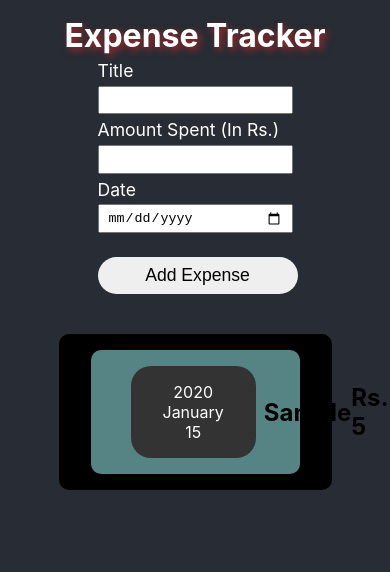
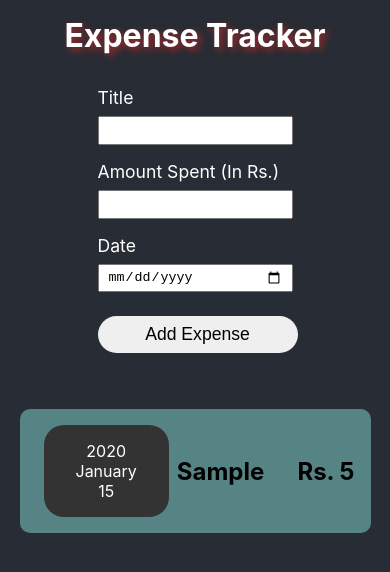
Before and after one commit to Nikhil2408/expense-tracker, a React (Create React App) app: page / in a window 390 px wide. Both pictures are taken after typing "Sample", "5", "2020-01-15" into the empty fields and a click on the button "Add Expense". Shown: the top 572 px of the page. Built offline with nearby package versions, Linux system fonts and the light colour scheme.

Commit message:
improved Styling and responsiveness

```diff
--- a/package.json
+++ b/package.json
@@ -9,6 +9,7 @@
     "react": "^18.0.0",
     "react-dom": "^18.0.0",
     "react-scripts": "5.0.1",
+    "uuid": "^8.3.2",
     "web-vitals": "^2.1.4"
   },
   "scripts": {
--- a/src/components/Expenses/Expense.js
+++ b/src/components/Expenses/Expense.js
@@ -8,12 +8,14 @@ function Expense(props){
     const date = props.expense.date.getDate();
     return (
         <div className="Expense">
-            <div className="Expense-date">
-                <p>{year}</p>
-                <p>{month}</p>
-                <p>{date}</p>
+            <div className="Expense-date-title">
+                <div className="Expense-date">
+                    <p>{year}</p>
+                    <p>{month}</p>
+                    <p>{date}</p>
+                </div>
+                <h2>{props.expense.title}</h2>
             </div>
-            <h2>{props.expense.title}</h2>
             <h2>Rs. {props.expense.amount}</h2>
         </div>
     );
--- a/src/components/Expenses/Expenses.js
+++ b/src/components/Expenses/Expenses.js
@@ -1,14 +1,15 @@
 import React from "react";
+import {v4 as uuidv4} from "uuid";
 
 import Expense from "./Expense";
 import "../../styles/Expenses.css";
 
 function Expenses(props){
     return (
-        <div class="Expenses">
+        <div className="Expenses">
             {
                 props.allExpenses.map(expense => {
-                    return <Expense expense = {expense} />
+                    return <Expense key={uuidv4()} expense = {expense} />
                 })
             }
         </div>
--- a/src/styles/Expense.css
+++ b/src/styles/Expense.css
@@ -2,10 +2,16 @@
     display: flex;
     justify-content: space-between;
     align-items: center;
-    margin: 1rem 2rem;
-    padding: 0.5rem 2rem;
+    margin: 1rem 0rem;
+    padding: 0.5rem 1rem;
     background-color: rgb(86, 131, 131);
     border-radius: 10px;
+}
+
+.Expense-date-title{
+    display: flex;
+    justify-content: center;
+    align-items: center;
 }
 
 .Expense-date{
@@ -18,5 +24,4 @@
     margin: 0.5rem;
     border-radius: 20px;
     color: white;
-
 }
--- a/src/styles/ExpenseForm.css
+++ b/src/styles/ExpenseForm.css
@@ -2,6 +2,7 @@
     display: flex;
     flex-direction: column;
     width: 50%;
+    margin: 1rem;
 }
 
 .ExpenseForm > form{
@@ -13,11 +14,12 @@
     height: 1.8rem;
     padding: 0rem 0.5rem;
     outline: none;
+    width: 100%;
 }
 
 
 .ExpenseForm-label{
-    margin: 0.3rem 0rem;
+    margin: 1rem 0rem 0.5rem 0rem;
     font-size: 1.1rem;
     color: white;
 }
--- a/src/styles/Expenses.css
+++ b/src/styles/Expenses.css
@@ -1,7 +1,4 @@
 .Expenses{
     height: fit-content;
-    width: 70%;
-    border-radius: 10px;
-    background-color: rgb(0, 0, 0);
-    margin: 1rem 2rem;
+    width: 90%;
 }
```
Also changed, not shown: 1 other file (tests, documents, lock files or other folders).
